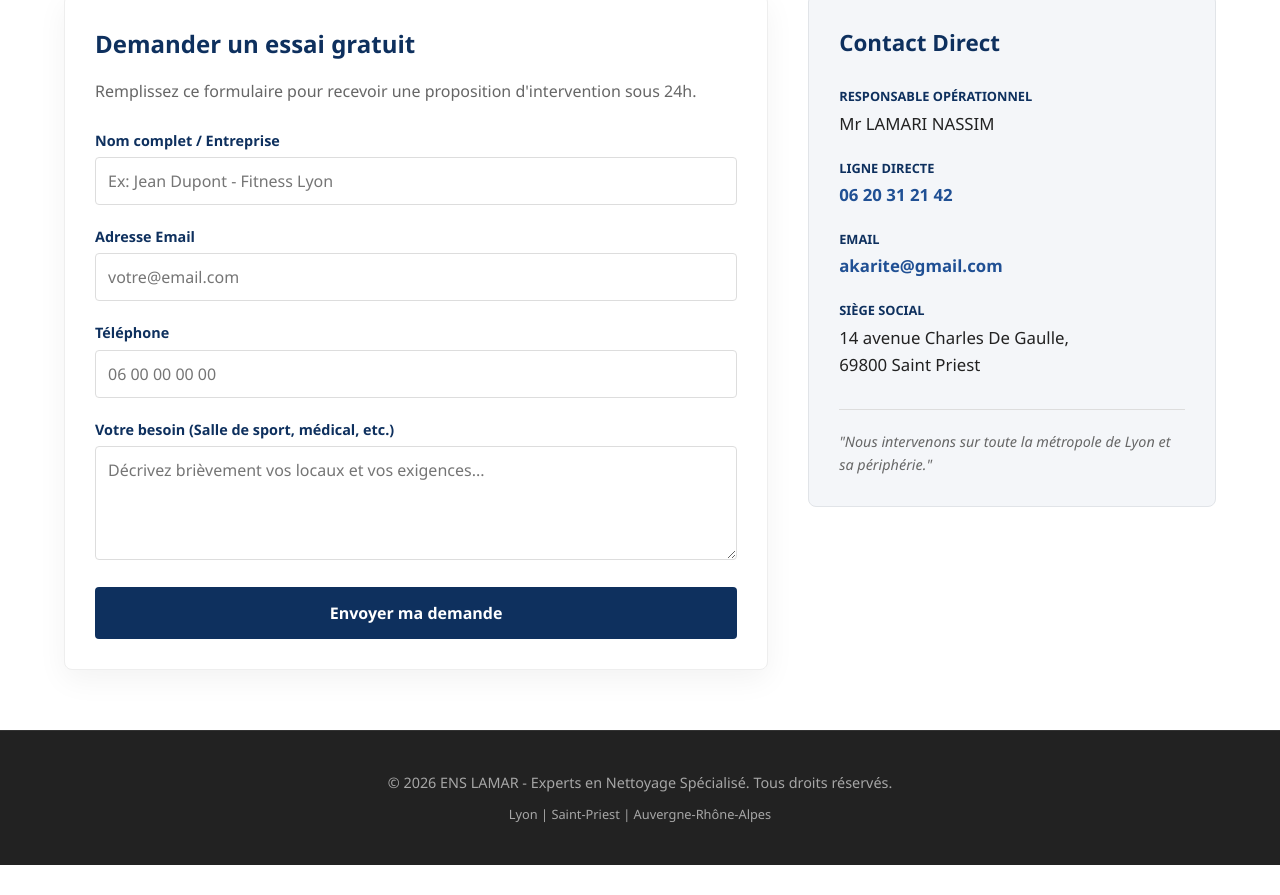
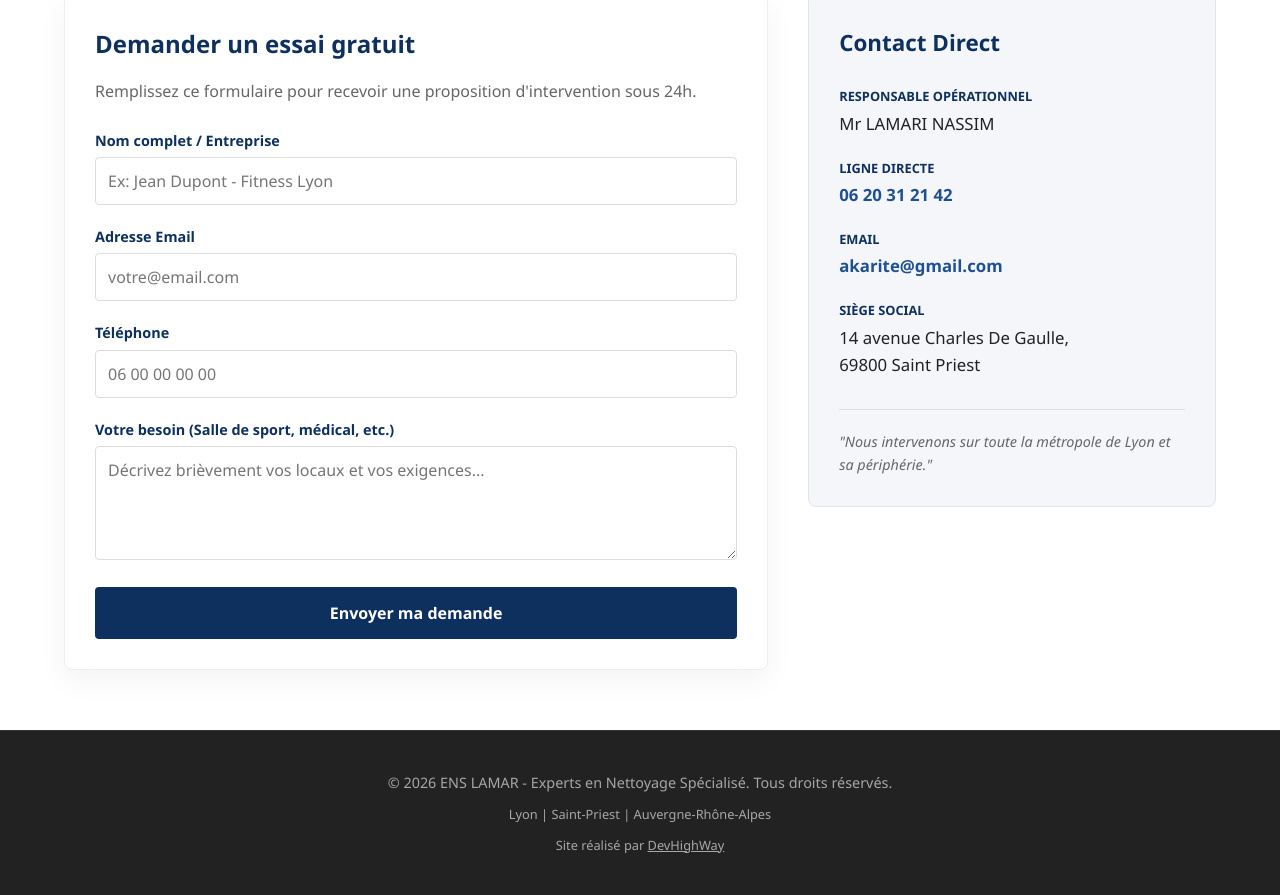
Before and after one commit to Mahfod-dev/ens-nassim, a plain HTML site: page index.html in a window 1280 px wide. Shown: the part 2253-3148 px from the top of the page. Before the commit the page ends 3118 px from the top, so only its background shows below. Drawn offline with Linux system fonts and the light colour scheme.

Commit message:
Pied de page : mention « Site réalisé par DevHighWay »
Co-Authored-By: Claude Opus 5.5 <noreply@anthropic.com>
Claude-Session: https://claude.ai/code/session_01TmXUTvARy58ipyhU7mnKY1

```diff
--- a/index.html
+++ b/index.html
@@ -491,6 +491,7 @@
         <div class="container" style="padding: 0;">
             <p>&copy; 2026 ENS LAMAR - Experts en Nettoyage Spécialisé. Tous droits réservés.</p>
             <p style="margin-top: 10px; font-size: 0.8rem;">Lyon | Saint-Priest | Auvergne-Rhône-Alpes</p>
+            <p style="margin-top: 10px; font-size: 0.8rem;">Site réalisé par <a href="https://www.devhighway.com/fr" target="_blank" rel="noopener" style="color: inherit; text-decoration: underline;">DevHighWay</a></p>
         </div>
     </footer>
 
```
